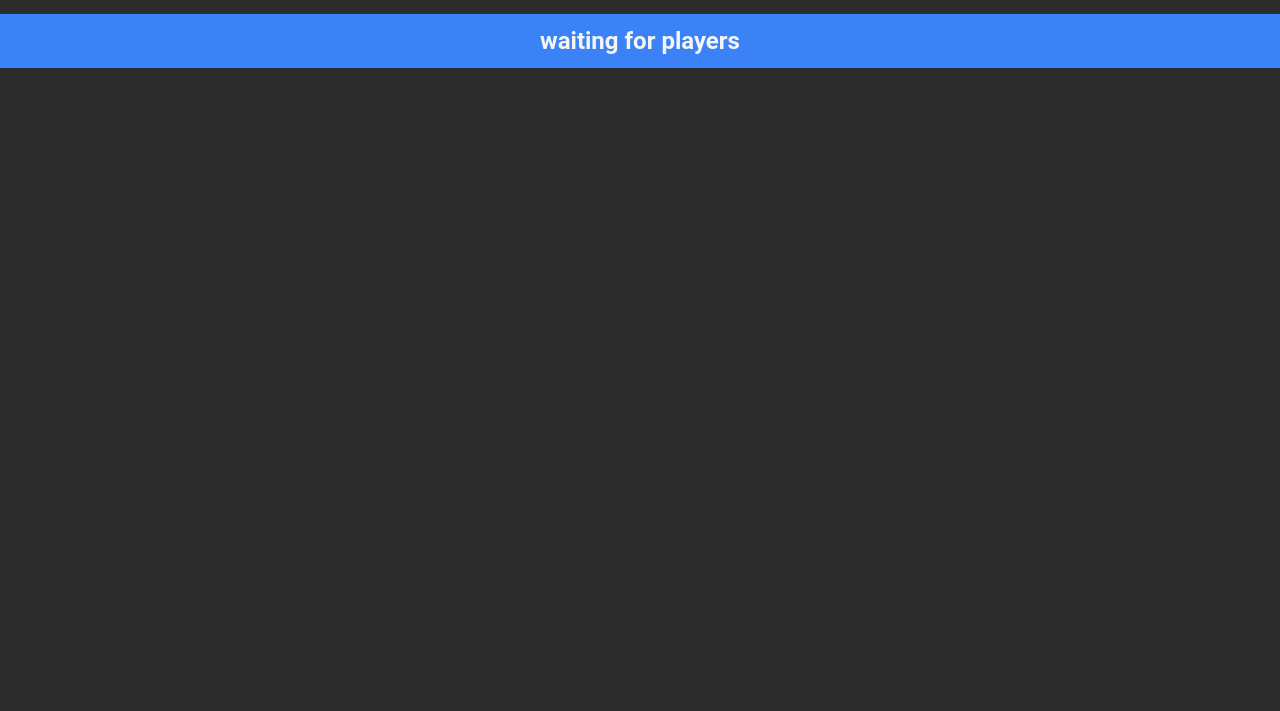
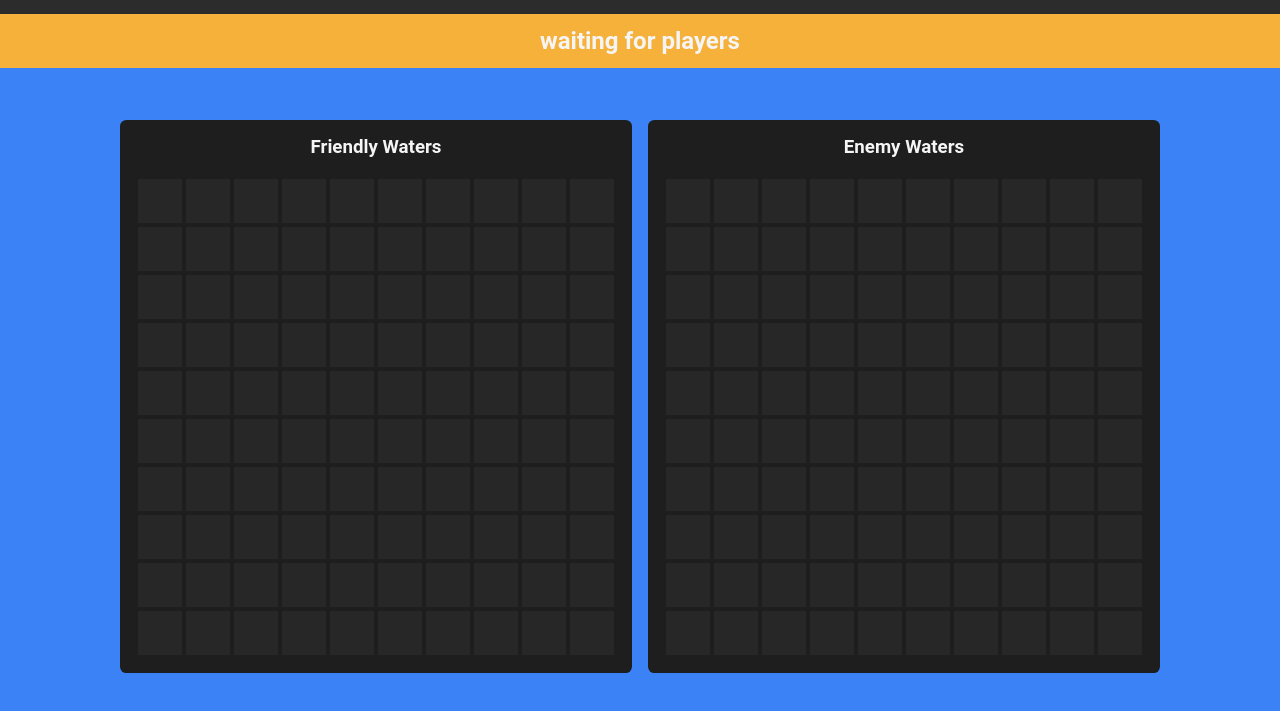
Before and after one commit to ShadowDevKat/odin-battleship, a website built with webpack: page src/main.html in a window 1280 px wide. Shown: the part 75-786 px from the top of the page. Built offline with nearby package versions, Linux system fonts and the light colour scheme.

Commit message:
Setup basic board display

```diff
--- a/src/display/game.js
+++ b/src/display/game.js
@@ -1,9 +1,13 @@
+import { GRID_SIZE } from "../modules/globals.js";
 import { Player } from "../modules/player.js"
+import { Render } from "./render.js";
 
 export class Game {
     constructor() {
         this.UI = {
             game_state: document.querySelector("#game-status"),
+            humanBoard: document.querySelector(".human-board"),
+            computerBoard: document.querySelector(".computer-board"),
         };
 
         this.humanPlayer = new Player();
@@ -16,5 +20,7 @@ export class Game {
         this.humanPlayer.placeShipsRandomly();
         this.computerPlayer.placeShipsRandomly();
         this.UI.game_state.innerText = "waiting for players";
+        Render.drawBoard(this.UI.humanBoard, GRID_SIZE);
+        Render.drawBoard(this.UI.computerBoard, GRID_SIZE);
     }
 }
--- a/src/display/render.js
+++ b/src/display/render.js
@@ -0,0 +1,22 @@
+import { ATTACK_RESULTS, GRID_SIZE } from "../modules/globals.js";
+
+export const Render = {
+    drawBoard(container, size = GRID_SIZE) {
+        if (!container) return;
+        container.innerHTML = "";
+        // container.style.setProperty("--board-size", size);
+
+        for (let r = 0; r < size; r++) {
+            for (let c = 0; c < size; c++) {
+                const cell = document.createElement("div");
+                cell.classList.add("box");
+                cell.dataset.row = r;
+                cell.dataset.column = c;
+                cell.setAttribute("role", "gridcell");
+                cell.setAttribute("tabindex", "0"); // keyboard focusable
+                // cell.setAttribute("aria-label", `Cell ${Render.coordToLabel([r, c])}`);
+                container.appendChild(cell);
+            }
+        }
+    },
+}
--- a/src/main.html
+++ b/src/main.html
@@ -1,7 +1,7 @@
 <!DOCTYPE html>
 <html lang="en">
   <head>
-    <meta charset="UTF-8"/>
+    <meta charset="UTF-8" />
     <meta name="viewport" content="width=device-width, initial-scale=1.0" />
     <title>Battleships</title>
   </head>
@@ -10,6 +10,16 @@
     <div id="content">
       <div class="main-heading">Battleships</div>
       <div id="game-status">Current game state</div>
+      <div class="boards-wrapper">
+        <div class="human-board-wrapper">
+          <h3>Friendly Waters</h3>
+          <div class="human-board board placed"></div>
+        </div>
+        <div class="computer-board-wrapper">
+          <h3>Enemy Waters</h3>
+          <div class="computer-board board"></div>
+        </div>
+      </div>
     </div>
   </body>
 </html>
--- a/src/styles.css
+++ b/src/styles.css
@@ -10,7 +10,12 @@
   --color-text: #f5f5f5;
   --color-text-muted: #b0b0b0;
   --color-primary: #3b82f6;
-  --color-primary-dark: #2563eb;
+  --color-secondary: #3bf6d1;
+  --color-tertiary: #f6b13b;
+  --color-foreground: #1e1e1e;
+  --color-foreground-light: #272727;
+  /* --color-primary-dark: #2563eb; */
+  --box-size: min(2rem, 6vw);
 
   font-family: Roboto, sans-serif;
   color: var(--color-text);
@@ -26,20 +31,59 @@ body {
   height: 100%;
   display: flex;
   flex-direction: column;
+  text-align: center;
 }
 
 .main-heading {
   font-size: 3rem;
-  display: flex;
-  justify-content: center;
   padding: 1rem;
 }
 
 #game-status {
   font-size: 1.5rem;
   font-weight: 600;
+  padding: 0.8rem;
+  background-color: var(--color-tertiary);
+}
+
+/* Boards wrapper */
+.boards-wrapper {
+  flex: 1;
+  background-color: var(--color-primary);
   display: flex;
+  flex-flow: row wrap-reverse;
+  align-items: center;
   justify-content: center;
-  padding: 0.8rem;
-  background-color: var(--color-primary);
+  gap: 1rem;
+  width: 100%;
 }
+
+.boards-wrapper > * {
+  width: 40%;
+  background-color: var(--color-foreground);
+  min-width: fit-content;
+  padding: 1rem;
+  border-radius: 0.4rem;
+}
+
+.boards-wrapper > * > h3 {
+  margin-bottom: 1em;
+}
+
+/* Board styles */
+.board {
+  display: grid;
+  grid-template-columns: repeat(10, 1fr);
+  grid-template-rows: repeat(10, 1fr);
+  position: relative;
+}
+
+.board .box {
+  background-color: var(--color-foreground-light);
+  border: 2px solid var(--color-foreground);
+  aspect-ratio: 1/1;
+  position: relative;
+  display: flex;
+  align-items: center;
+  justify-content: center;
+}
```
